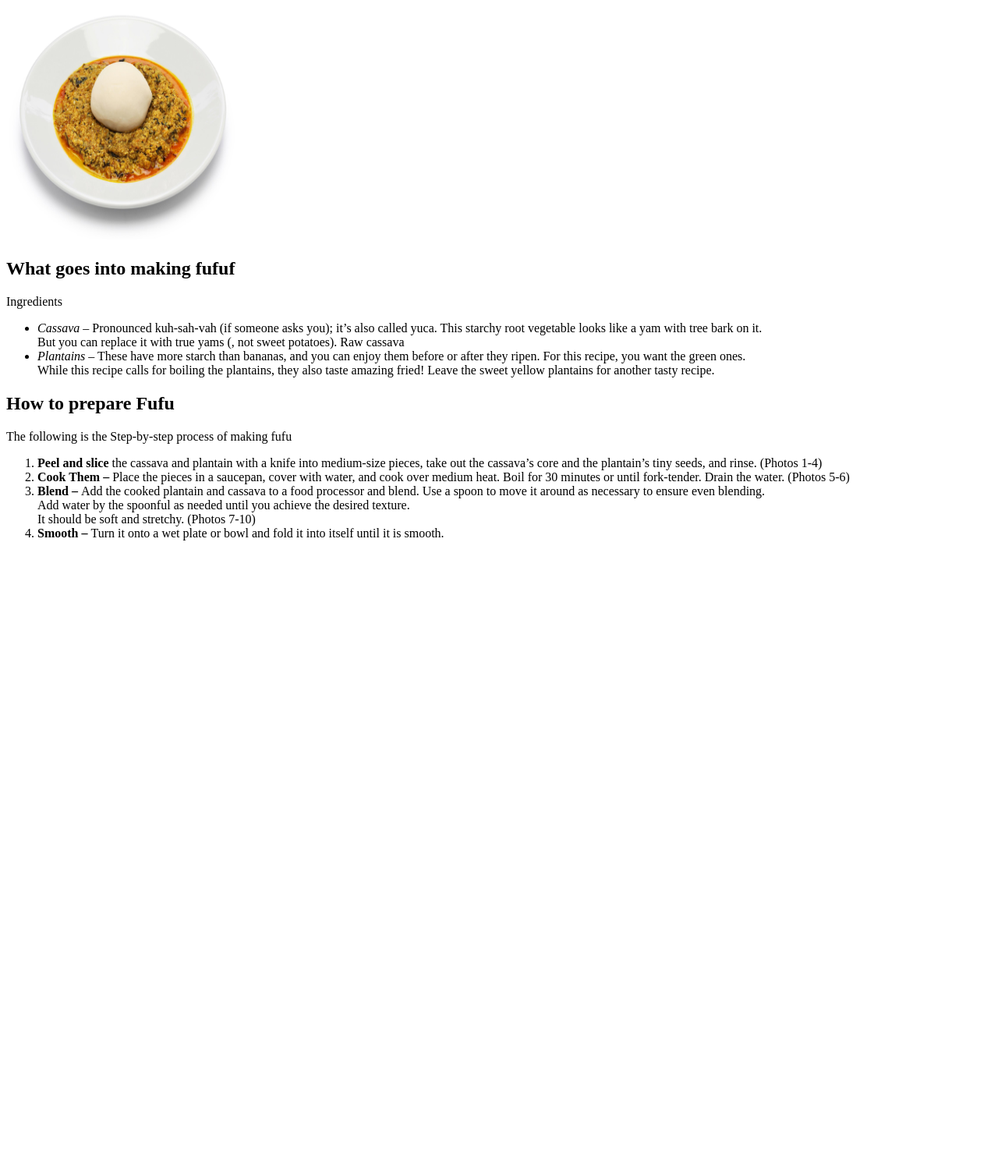
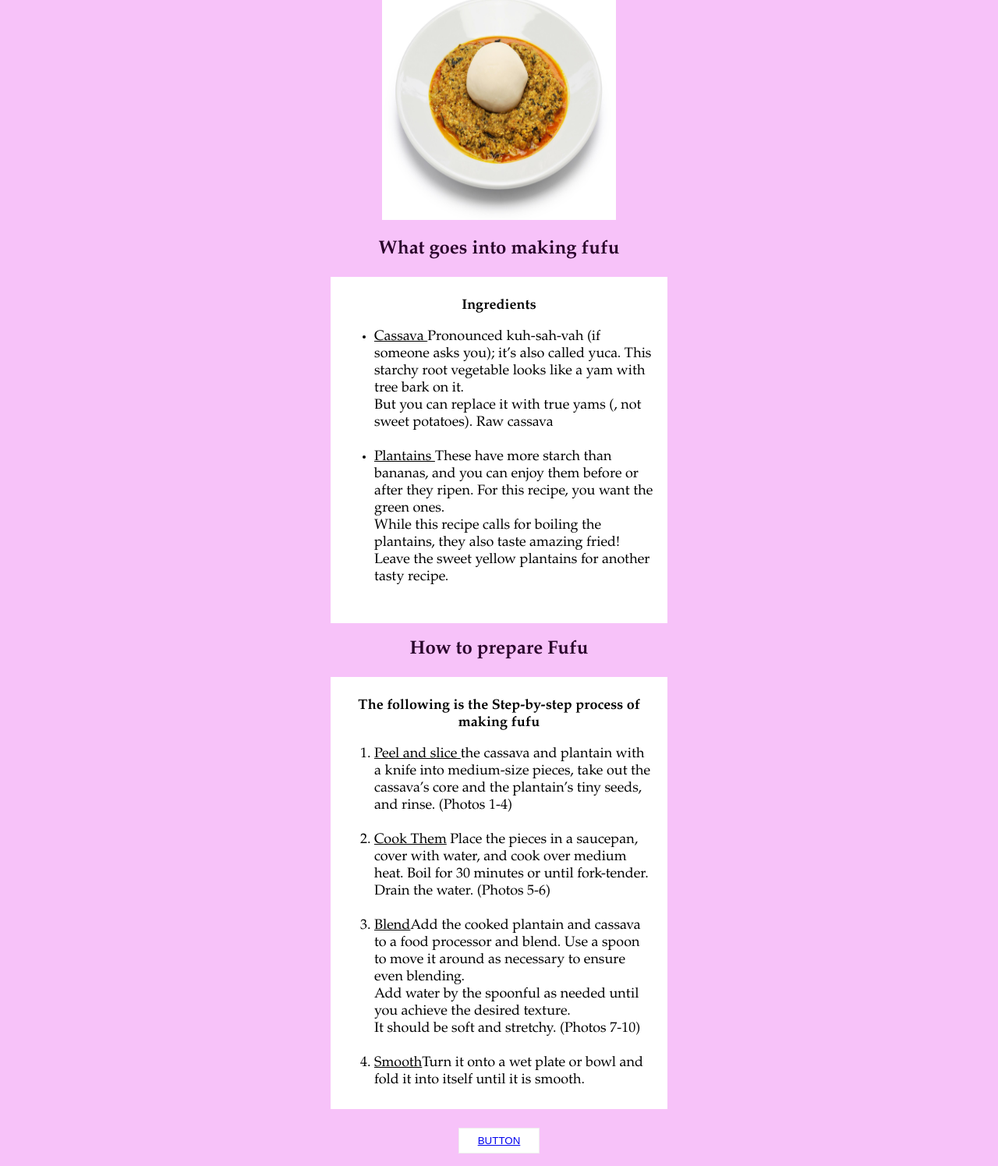
Before and after one commit to DavidAnnin/odin-recipes, a plain HTML site: page recipes/fufu.html in a window 1280 px wide. Shown: the part 99-1594 px from the top of the page at 78% size. Before the commit the page ends 808 px from the top, so only its background shows below. Drawn offline with Linux system fonts and the light colour scheme.

Commit message:
edited all html files -inde.html -bread.html -Lasagna.html fufu.html
I aslo added a new image to the images folder
-foodtile.jpg
which was evetually not used.

I connected all html files to the css file
-style.css

I also edited the css file
-added borders
-added padding
-added colors
-centered images
-centered text
-added font family to text

```diff
--- a/recipes/fufu.html
+++ b/recipes/fufu.html
@@ -4,27 +4,31 @@
     <meta charset="UTF-8">
     <meta name="viewport" content="width=device-width, initial-scale=1.0">
     <title>Fufu Recipe</title>
+    <link rel="stylesheet" href="../style.css">
 </head>
 <body>
-    <a href="../index.html">Home Page</a>
     <h1>Fufu Recipe</h1>
+    <div style="text-align: center;">
     <img src="../images/fufu.jpg" width="300" height="300" alt="Picture of FUFU">
-    <H2>What goes into making fufuf</H2>
-    <p>Ingredients</p>
-    <ul>
-        <li><em>Cassava –</em> Pronounced kuh-sah-vah (if someone asks you); it’s also called yuca. This starchy root vegetable looks like a yam with tree bark on it.<br/> But you can replace it with true yams (, not sweet potatoes). Raw cassava</li>
-        <li><em>Plantains –</em> These have more starch than bananas, and you can enjoy them before or after they ripen. For this recipe, you want the green ones.<br/> While this recipe calls for boiling the plantains, they also taste amazing fried! Leave the sweet yellow plantains for another tasty recipe.</li>
-
+    </div>
+    <H2>What goes into making fufu</H2>
+    <div class="recipes">
+    <p id="right" align="center">Ingredients</p>
+    <ul id="text">
+        <li><u>Cassava </u> Pronounced kuh-sah-vah (if someone asks you); it’s also called yuca. This starchy root vegetable looks like a yam with tree bark on it.<br/> But you can replace it with true yams (, not sweet potatoes). Raw cassava</li></br>
+        <li><u>Plantains </u> These have more starch than bananas, and you can enjoy them before or after they ripen. For this recipe, you want the green ones.<br/> While this recipe calls for boiling the plantains, they also taste amazing fried! Leave the sweet yellow plantains for another tasty recipe.</li></br>
     </ul>
+    </div>
     <h2>How to prepare Fufu</h2>
-    <p>The following is the Step-by-step process of making fufu</p>
-    <ol>
-        <li><b>Peel and slice </b>the cassava and plantain with a knife into medium-size pieces, take out the cassava’s core and the plantain’s tiny seeds, and rinse. (Photos 1-4)</li>
-        <li><b>Cook Them –</b> Place the pieces in a saucepan, cover with water, and cook over medium heat. Boil for 30 minutes or until fork-tender. Drain the water. (Photos 5-6)</li>
-        <li><b>Blend – </b>Add the cooked plantain and cassava to a food processor and blend. Use a spoon to move it around as necessary to ensure even blending.<br/> Add water by the spoonful as needed until you achieve the desired texture.<br/> It should be soft and stretchy. (Photos 7-10)</li>
-        <li><b>Smooth – </b>Turn it onto a wet plate or bowl and fold it into itself until it is smooth.</li>
-
-
+    <div class="recipes">
+    <p id="right" align="center">The following is the Step-by-step process of making fufu</p>
+    <ol id="text">
+        <li><u>Peel and slice </u>the cassava and plantain with a knife into medium-size pieces, take out the cassava’s core and the plantain’s tiny seeds, and rinse. (Photos 1-4)</li></br>
+        <li><u>Cook Them</u> Place the pieces in a saucepan, cover with water, and cook over medium heat. Boil for 30 minutes or until fork-tender. Drain the water. (Photos 5-6)</li></br>
+        <li><u>Blend</u>Add the cooked plantain and cassava to a food processor and blend. Use a spoon to move it around as necessary to ensure even blending.<br/> Add water by the spoonful as needed until you achieve the desired texture.<br/> It should be soft and stretchy. (Photos 7-10)</li></br>
+        <li><u>Smooth</u>Turn it onto a wet plate or bowl and fold it into itself until it is smooth.</li>
     </ol>
+    </div>
+    <div class="button-container"><button><a href="../index.html"> BUTTON</a></button></div>
 </body>
 </html>
--- /dev/null
+++ b/style.css
@@ -0,0 +1,69 @@
+body {
+    background: #f7c2f9;
+    font-family: 'Franklin Gothic Medium', 'Arial Narrow', Arial, sans-serif;
+    padding: 0 auto;
+  }
+
+  .recipes{
+    width: 400px;
+    background: #fff;
+    margin: 16px auto;
+    padding-left: 16px;
+    padding-right: 16px;
+    padding-top: 8px;
+    padding-bottom: 8px;
+
+  }
+
+  .content {
+    background: #e3f4ff;
+    padding:16px 8px;
+    margin-top: 8px;
+    margin-bottom: 8px;
+    font-family: Garamond;
+    font-weight: bold;
+
+  }
+  h1{
+    font-family: Garamond;
+    text-align: center;
+  }
+
+  h2,h3{
+    font-family: Garamond;
+    color: #2a042c;
+    text-align: center;
+    font-size: 24px;
+  }
+  #text{
+    font-family: Garamond;
+    font-size: 18px;
+    font-weight:lighter;
+  }
+
+  button {
+    background: white;
+    border: 1px solid #eee;
+    display: block;
+    padding-left: 24px;
+    padding-right: 24px;
+    padding-top: 8px;
+    padding-bottom: 8px;
+    margin: 0 auto;
+  }
+
+  .button-container {
+    text-align: center;
+    padding:8px;
+
+  }
+  .images{
+    margin-left: auto;
+  }
+  p{
+    font-family: Garamond;
+    font-weight: bold;
+  }
+  #right{
+    font-size: 18px;
+  }
```
Also changed, not shown: index.html (+10 -5 lines), recipes/Bread.html (+25 -20 lines), recipes/Lasagna.html (+19 -15 lines), 1 other file.
